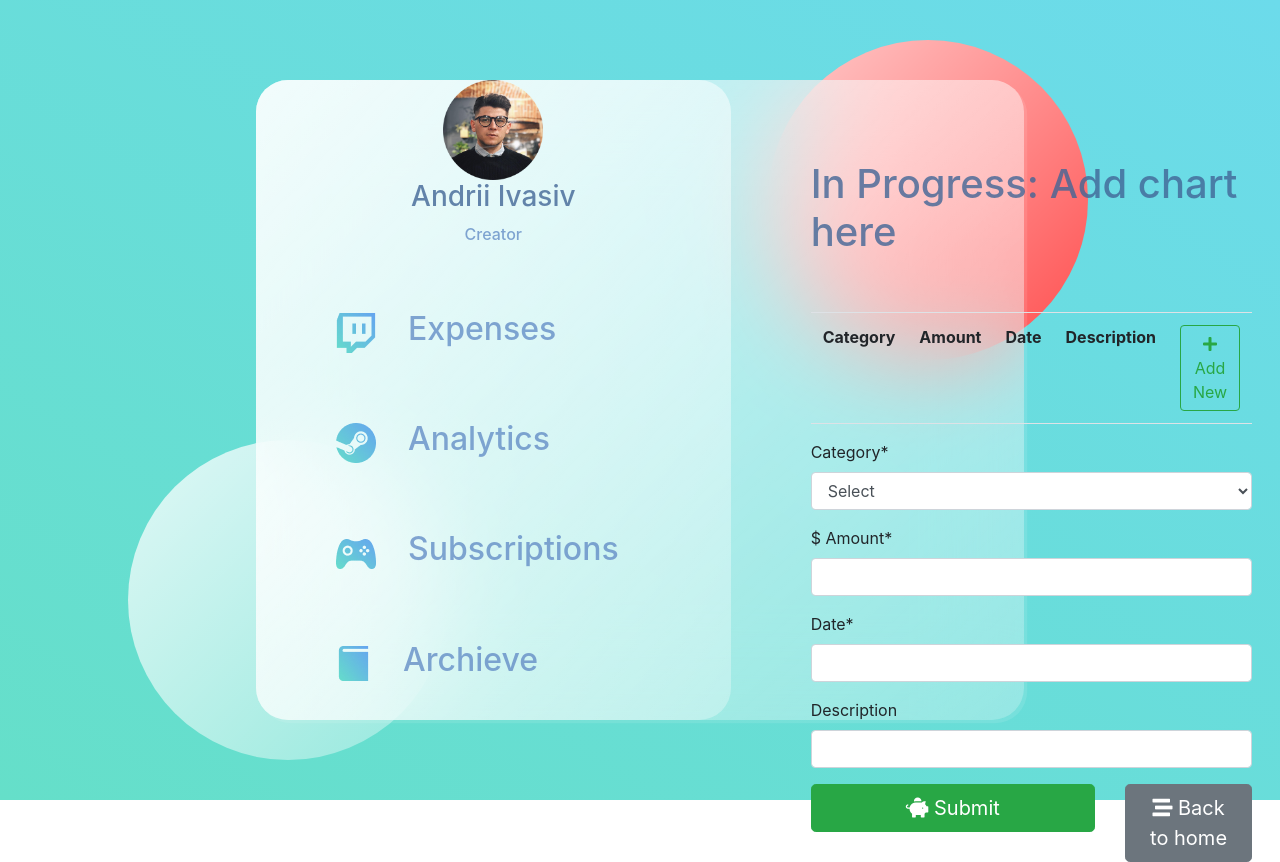
After one commit to AIvasiv/ibulw, a Django app: page /tracker/insert/ in a window 1280 px wide. The commit adds this page. Run offline with Django 3.2, Linux system fonts and the light colour scheme; data that the repository does not hold is empty; some libraries are stand-ins or nearby versions.

Commit message:
Added Basic CRUD and UI for this goals, added crispy forms

```diff
--- a/ibulw/ibulw/settings.py
+++ b/ibulw/ibulw/settings.py
@@ -40,8 +40,10 @@ INSTALLED_APPS = [
     'django.contrib.staticfiles',
     'ibulwapp',
     'ibulw',
+    'crispy_forms'
+]
 
-]
+CRISPY_TEMPLATE_PACK = 'bootstrap4'
 
 MIDDLEWARE = [
     'django.middleware.security.SecurityMiddleware',
--- a/ibulw/ibulw/urls.py
+++ b/ibulw/ibulw/urls.py
@@ -1,5 +1,5 @@
 from django.contrib import admin
-from django.urls import path
+from django.urls import path, include
 from ibulwapp import views
 from django.contrib.auth import views as auth_views
 
@@ -9,7 +9,8 @@ urlpatterns = [
     path('tracker/sign-in/', auth_views.LoginView.as_view(), {'template_name': 'tracker/sign_in.html'}, name='tracker-sign-in'),
     path('tracker/sign-out/', auth_views.LogoutView.as_view(), {'next_page': '/'}, name='tracker-sign-out'),
     path('tracker/', views.tracker_home, name='tracker-home'),
-    path('tracker/insert_expense/', views.insert_expense, name='insert_expense_item'),
-    path('tracker/insert_category/', views.insert_category, name='insert_category_item'),
-    path('tracker/admin_panel/', views.open_admin, name='tracker-admin'),
+    path('tracker/insert/', views.form_expenses, name='tracker-insert'), #get and post request for insert operation
+    path('tracker/insert/<int:id>/', views.form_expenses, name='tracker-update'), #get and post request for update operation
+    path('tracker/delete/<int:id>/', views.delete_expenses, name='tracker-delete'), #get and post request for delete operation
+    #path('user/', include('ibulwapp.urls'))
 ]
--- /dev/null
+++ b/ibulw/ibulwapp/forms.py
@@ -0,0 +1,16 @@
+from django import forms
+from .models import Expense_Items
+
+class ExpenseForm(forms.ModelForm):
+    class Meta:
+        model = Expense_Items
+        fields = ('category', 'amount', 'date', 'description')
+        labels = {
+            'category': 'Category',
+            'amount': '$ Amount'
+        }
+
+    def __init__(self, *args, **kwargs):
+        super(ExpenseForm, self).__init__(*args, **kwargs)
+        self.fields['category'].empty_label = "Select"
+        self.fields['description'].required = False
--- a/ibulw/ibulwapp/models.py
+++ b/ibulw/ibulwapp/models.py
@@ -3,6 +3,8 @@ from django.db import models
 class Categories(models.Model):
     category_name = models.CharField(max_length=60, blank="false")
 
+    def __str__(self):
+        return self.category_name
 class Expense_Items(models.Model):
     category = models.ForeignKey(Categories, on_delete=models.CASCADE)
     amount = models.DecimalField(max_digits=15, decimal_places=2)
--- a/ibulw/ibulwapp/static/ibulw/css/style.css
+++ b/ibulw/ibulwapp/static/ibulw/css/style.css
@@ -25,9 +25,9 @@ h3{
 main {
     min-height: 100vh;
     background: linear-gradient(to right top, #65dfc9, #6cdbeb); /*background fow whole site*/
-    display: flex;
-    align-items: center;
-    justify-content: center;
+    display: flex !important;
+    align-items: center!important;
+    justify-content: center!important;
 }
 .glass{
     background: white;
--- /dev/null
+++ b/ibulw/ibulwapp/templates/tracker/expenses_form.html
@@ -0,0 +1,25 @@
+{% extends "tracker/tracker_home.html" %}
+{% load crispy_forms_tags %}
+{% block content %}
+<form action="" method="post" autocomplete="off">
+    {% csrf_token %}
+    {{form.category|as_crispy_field}}
+    {{form.amount|as_crispy_field}}
+    {{form.date|as_crispy_field}}
+    {{form.description|as_crispy_field}}
+
+    <div class="row">
+        <div class="col-md-8">
+            <button type="submit" class="btn btn-success btn-block btn-lg">
+                <i class="fas fa-piggy-bank"></i>
+                Submit
+            </button>
+        </div>
+        <div class="col-md-4">
+            <a href="{% url 'tracker-home' %}" class="btn btn-secondary btn-block btn-lg">
+                <i class="fas fa-stream"></i> Back to home
+            </a>
+        </div>
+    </div>
+</form>
+{% endblock content %}
--- a/ibulw/ibulwapp/templates/tracker/tracker_home.html
+++ b/ibulw/ibulwapp/templates/tracker/tracker_home.html
@@ -10,11 +10,13 @@
     <link rel="preconnect" href="https://fonts.gstatic.com">
     <link href="https://fonts.googleapis.com/css2?family=Poppins:wght@700&display=swap" rel="stylesheet">
     <link rel="stylesheet" type="text/css" href="{% static 'ibulw/css/style.css' %}">
-
+    <link rel="stylesheet" href="https://stackpath.bootstrapcdn.com/bootstrap/4.3.1/css/bootstrap.min.css"
+    integrity="sha384-ggOyR0iXCbMQv3Xipma34MD+dH/1fQ784/j6cY/iJTQUOhcWr7x9JvoRxT2MZw1T" crossorigin="anonymous">
+    <link rel="stylesheet" href="https://cdnjs.cloudflare.com/ajax/libs/font-awesome/5.11.2/css/all.min.css">
     <!--<link rel="stylesheet" href="https://stackpath.bootstrapcdn.com/bootstrap/4.1.3/css/bootstrap.min.css" integrity="sha384-MCw98/SFnGE8fJT3GXwEOngsV7Zt27NXFoaoApmYm81iuXoPkFOJwJ8ERdknLPMO" crossorigin="anonymous">-->
 </head>
 <body>
-  <main>
+  <main class="d-flex justify-content-center">
     <!--<a href="{% url 'tracker-sign-out'%}" class="col-md-2 col-lg-2">Log Out</a>-->
 
     <section class="glass">
@@ -42,25 +44,54 @@
             <h2>Archieve</h2>
           </div>
         </div>
-        <div class="pro">
+        <!--<div class="pro">
           <h2>Become a PRO Member.</h2>
           <img src="{% static 'ibulw/img/controller.png' %}">
-        </div>
+        </div>-->
       </div>
       <div class="games">
         <div class="status">
-          <h1>Add Expense</h1>
-          <input type="text"/>
+          <h1>In Progress: Add chart here</h1>
         </div>
         <div class="cards">
-          <div class="card">
-            <img src="{% static 'ibulw/img/dollar.png' %}" width="105" height="105">
-            <div class="card-info">
-              <h2>Testing Expense Item</h2>
-              <p>Food</p>
-            </div>
-            <h2 class="percentage">120$</h2>
-          </div>
+          <table class="table tableborderless">
+            <thead class="border-bottom font-weight-bold">
+                <tr>
+                    <td>Category</td>
+                    <td>Amount</td>
+                    <td>Date</td>
+                    <td>Description</td>
+                    <td>
+                      <a href="{% url 'tracker-insert' %}" class="btn btn-outline-success">
+                        <i class="fas fa-plus"></i> Add New
+                      </a>
+                    </td>
+                </tr>
+            </thead>
+            <tbody>
+                {% for expense in expenses_list %}
+                    <tr>
+                        <td>{{expense.category}}</td>
+                        <td>{{expense.amount}}</td>
+                        <td>{{expense.date}}</td>
+                        <td>{{expense.description}}</td>
+                        <td>
+                            <a href="{% url 'tracker-update' expense.id %}" class="btn text-scondary px-0">
+                                <i class="far fa-edit fa-lg"></i>
+                            </a>
+                            <form method="post" action="{% url 'tracker-delete' expense.id %}" class="d-inline">
+                              {% csrf_token %}
+                              <button type="submit" class="btn">
+                                <i class="far fa-trash-alt fa-lg text-danger float-right"></i>
+                              </button>
+                            </form>
+                        </td>
+                    </tr>
+                {% endfor %}
+            </tbody>
+        </table>
+          {% block content %}
+          {% endblock content %}
         </div>
       </div>
     </section>
--- a/ibulw/ibulwapp/views.py
+++ b/ibulw/ibulwapp/views.py
@@ -3,6 +3,7 @@ from django.contrib.auth.decorators import login_required
 from django.http import HttpRequest, HttpResponse
 from .models import Expense_Items
 from .models import Categories
+from .forms import ExpenseForm
 
 # Create your views here.
 def home(request):
@@ -13,15 +14,29 @@ def tracker_home(request):
     context = {'expenses_list' : Expense_Items.objects.all()}
     return render(request, 'tracker/tracker_home.html', context)
 
-def insert_expense(request:HttpRequest):
-    new_expense_item = Expense_Items(content = request.POST['content'])
-    new_expense_item.save()
+def list_expenses(request):
+    context = {'expenses_list' : Expense_Items.objects.all()}
+    return render(request, 'tracker/expenses_list.html', context)
+
+def form_expenses(request, id=0):
+    if request.method == 'GET':
+        if id == 0:
+            form = ExpenseForm()
+        else:
+            expense = Expense_Items.objects.get(pk = id)
+            form = ExpenseForm(instance=expense)
+        return render(request, 'tracker/expenses_form.html', {'form':form})
+    else:
+        if id == 0:
+            form = ExpenseForm(request.POST)
+        else:
+            expense = Expense_Items.objects.get(pk = id)
+            form = ExpenseForm(request.POST, instance = expense)
+        if form.is_valid():
+            form.save()
+        return redirect('/tracker/')
+
+def delete_expenses(request, id):
+    expense = Expense_Items.objects.get(pk = id)
+    expense.delete()
     return redirect('/tracker/')
-
-def insert_category(request:HttpRequest):
-    new_category = Categories(category_name = request.POST['category_name'])
-    new_category.save()
-    return redirect('/tracker/')
-
-def open_admin(request):
-    return render(request, 'admin/add_categories.html', {})
```
Also changed, not shown: ibulw/ibulwapp/templates/base.html (added, +56 -0 lines), ibulw/ibulwapp/templates/home.html (+31 -29 lines), ibulw/ibulwapp/urls.py (added, +16 -0 lines).
